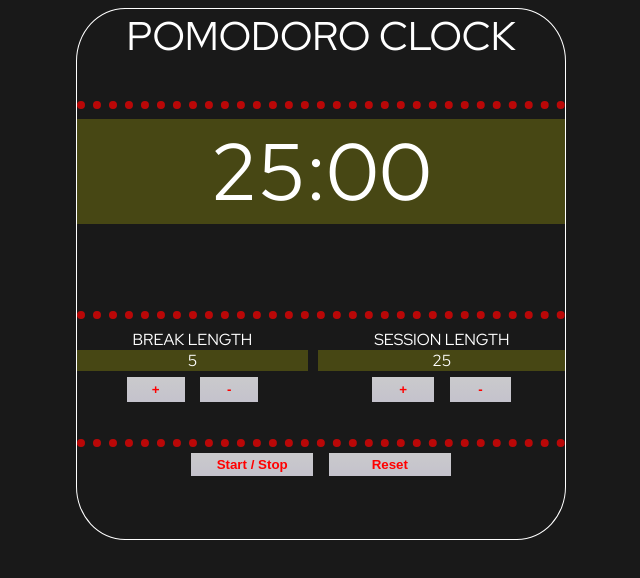
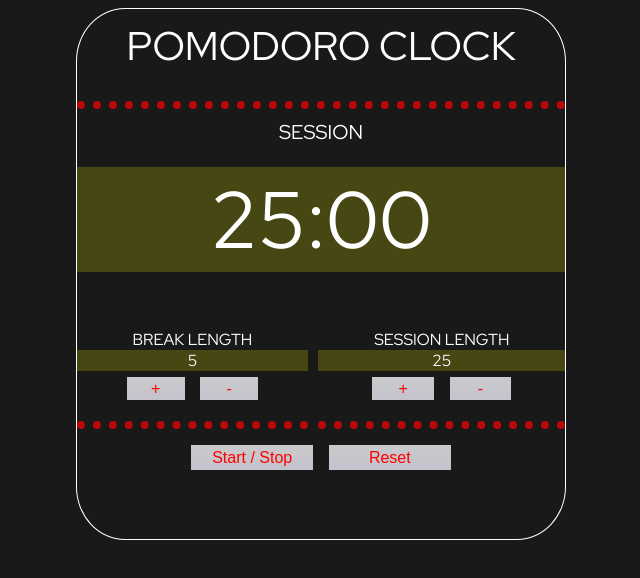
Before and after one commit to jpvajda/freecodecamp, a website: page pomodoroclock/pomodoroclock.html in a window 1280 px wide. Shown: the whole page, without its empty margins (319-959 px from the left). Drawn offline with nearby package versions, Linux system fonts and the light colour scheme.

Commit message:
JS and CSS improvements

```diff
--- a/pomodoroclock/pomodoroclock.css
+++ b/pomodoroclock/pomodoroclock.css
@@ -24,6 +24,7 @@ body {
 
 .clock-title {
   font-size: 40px;
+  margin-top: 10px;
   grid-area: title;
   text-align: center;
   border-bottom: 8px dotted rgba(255, 0, 0, 0.7);
@@ -39,17 +40,26 @@ body {
   grid-area: clock;
   text-align: center;
   font-size: 80px;
-  border-bottom: 8px dotted rgba(255, 0, 0, 0.7);
+  align-self: center;
+
+}
+
+.timer-label {
+ grid-area: clock;
+ text-align: center;
+ font-size: 20px;
 }
 
 .break-length {
   grid-area: break;
   text-align: center;
+  border-bottom: 8px dotted rgba(255, 0, 0, 0.7);
 }
 
 .session-length {
   grid-area: session;
   text-align: center;
+  border-bottom: 8px dotted rgba(255, 0, 0, 0.7);
 }
 
 .time-length {
@@ -59,9 +69,7 @@ body {
 .controls {
   grid-area: controls;
   text-align: center;
-  border-top: 8px dotted rgba(255, 0, 0, 0.7);
 }
-
 
 button {
   display: inline-block;
@@ -69,7 +77,8 @@ button {
   margin: 6px;
   text-decoration: none;
   background: linear-gradient(to bottom, rgba(202, 202, 204, 1) 0%, rgba(196, 194, 204, 1) 100%);
-  font-weight: 600;
+  font-weight: 400;
+  font-size: 16px;
   width: 25%;
   height: 25%;
   color: red;
--- a/pomodoroclock/pomodoroclock.html
+++ b/pomodoroclock/pomodoroclock.html
@@ -9,21 +9,27 @@
   <link href="https://fonts.googleapis.com/css?family=Red+Hat+Display&display=swap" rel="stylesheet">
 
 
+  <!-- JQUERY -->
+  <script src="https://ajax.googleapis.com/ajax/libs/jquery/3.4.1/jquery.min.js"></script>
+
+<!-- AUDIO -->
+
+<audio id="beep" src="https://www.pacdv.com/sounds/interface_sound_effects/sound113.wav"
+type="audio/wav"></audio>
 
   <head>
     <meta charset="utf-8">
     <meta name="viewport" content="width=device-width, initial-scale=1, shrink-to-fit=no">
     </meta>
     <title> FCC: Pomodoro Clock </title>
-    <header> </header>
     <main>
 
   <body>
     <div class="clock-container">
 
-    <div class="clock-title">POMODORO CLOCK</div>
+      <div class="clock-title">POMODORO CLOCK</div>
+      <div id="timer-label" class="timer-label">SESSION</div>
       <div class="session-time">
-        <div id="timer-label"></div>
         <div id="time-left" class="time-left">25:00</div>
       </div>
 
```
Also changed, not shown: pomodoroclock/pomodoroclock.js (+13 -0 lines).
